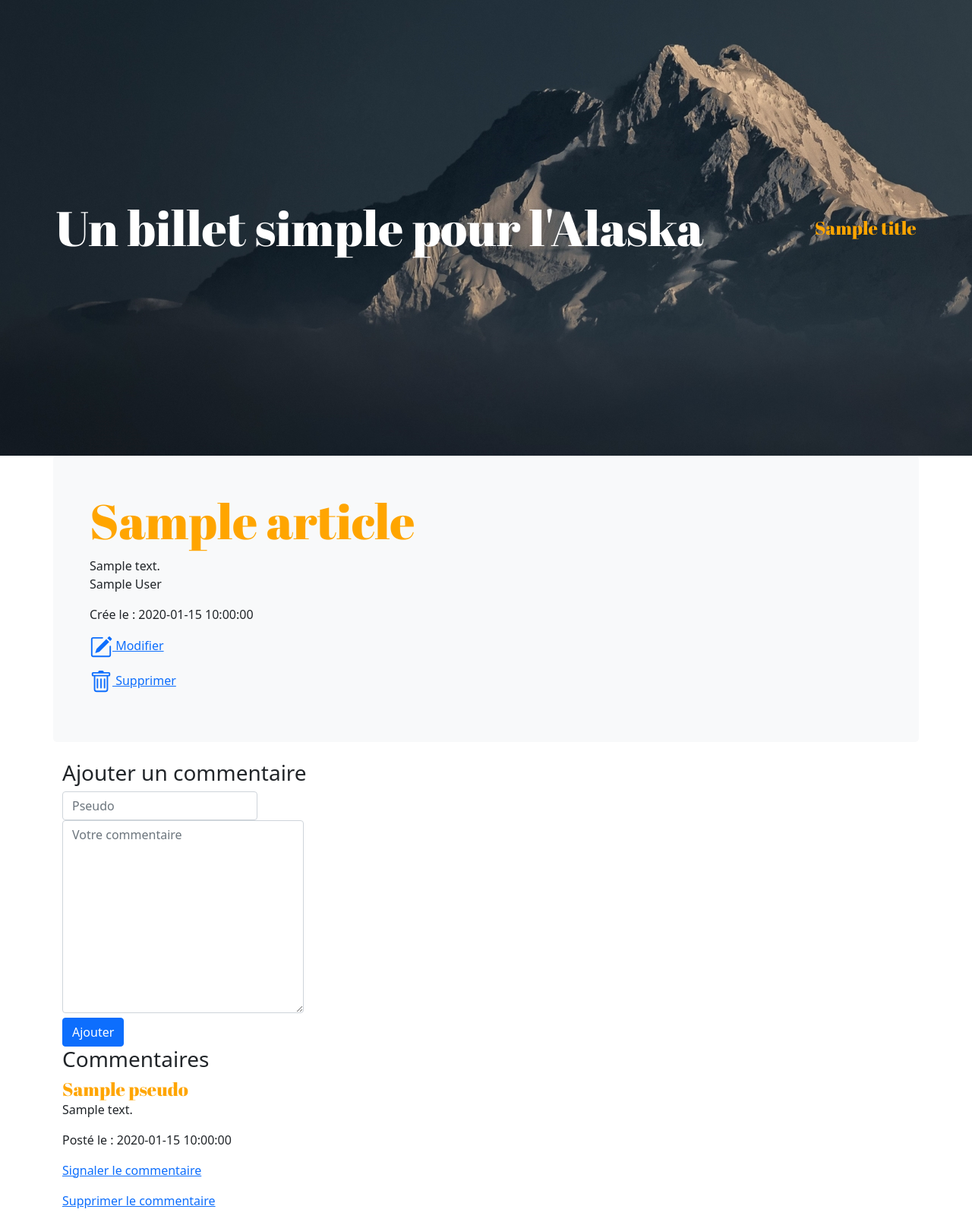
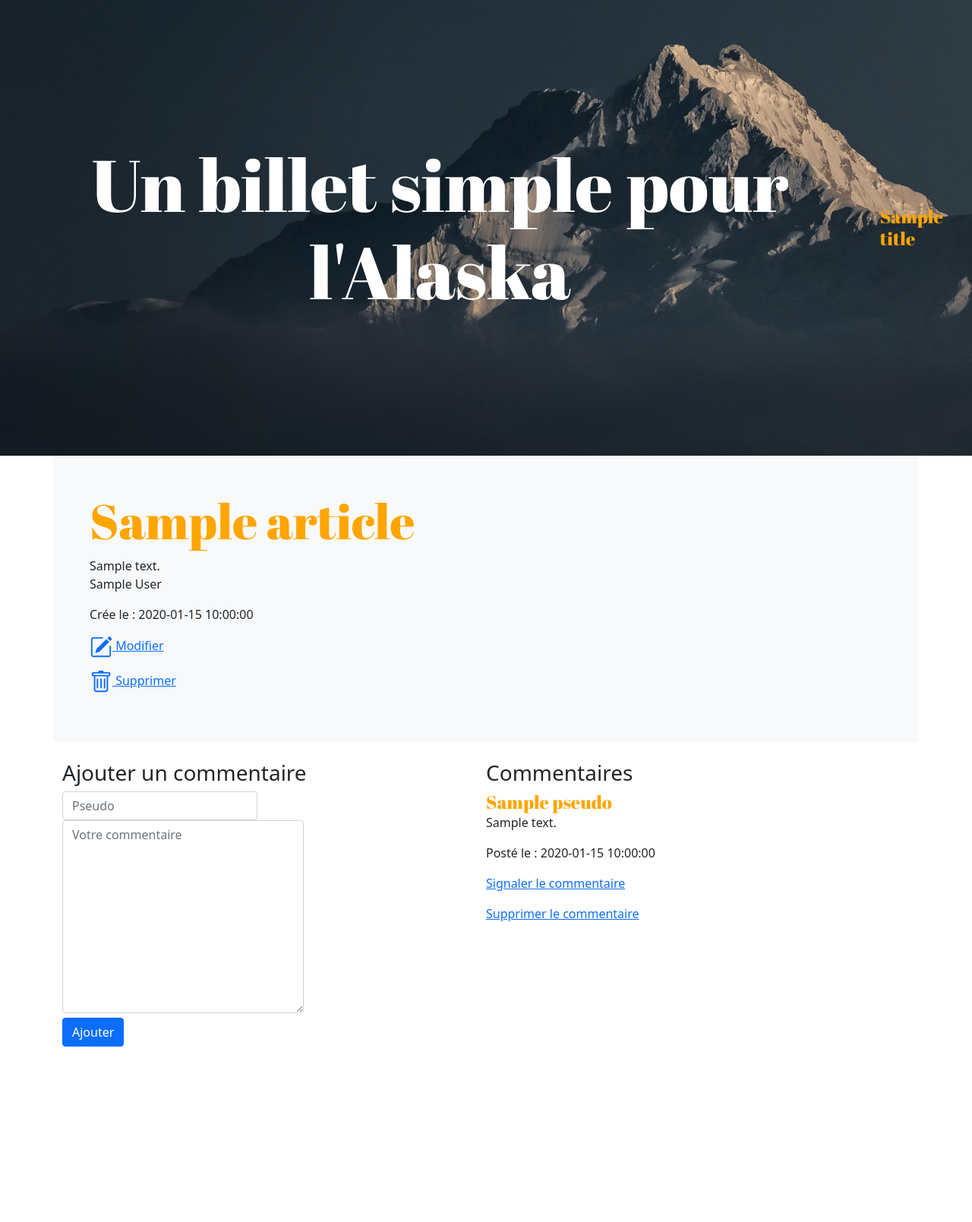
Before and after one commit to LHauwen/Projet-4-OC, a PHP site: template templates/single.php in a window 1280 px wide. Shown: the part 104-1713 px from the top of the page at 76% size. After the commit the page ends 1482 px from the top, so only its background shows below. Run offline with PHP 8.4, Linux system fonts and the light colour scheme; the template is opened without the code that fills it: most values are stand-ins (such as "Sample title", 1, 10 or a date in 2020); data that the repository does not hold is empty.

Commit message:
update css

```diff
--- a/public/css/style.css
+++ b/public/css/style.css
@@ -10,7 +10,7 @@ h1{
     color: white;
     text-align: center;
     margin: auto;
-    font-size: 4em;
+    font-size: 6em;
 }
 h4{
   font-family: 'Abril Fatface', cursive;
@@ -24,7 +24,7 @@ h2{
   color:orange;
 }
 h2 a{
-  font-size: 2em;
+  font-size: 1em;
   font-family: 'Abril Fatface', cursive;
   color:orange;
 text-decoration: none;
--- a/templates/single.php
+++ b/templates/single.php
@@ -44,10 +44,13 @@
 
 <br>
 
-
-<aside id="comments" class="text-left">
+<div class="row align-items-start custom-line">
+<aside class="col">
     <h3>Ajouter un commentaire</h3>
     <?php include 'form_comment.php'; ?>
+
+    </aside>
+<aside class="col">
     <h3>Commentaires</h3>
     <?php
     foreach ($comments as $comment) {
@@ -56,7 +59,7 @@
         <p>Posté le : <?= htmlspecialchars($comment->getCreatedAt()) ?></p>
         <?php
         if ($comment->isFlag()) {
-            ?><p class="flag">Ce commentaire à été signalé</p>
+            ?><p class="flag center">Ce commentaire à été signalé</p>
             <?php
         } else {
             ?><p><a href="../public/index.php?route=flagComment&commentId=<?= $comment->getId() ?>">Signaler le commentaire</a></p>
@@ -64,6 +67,8 @@
         ?><p><a href="../public/index.php?route=deleteComment&commentId=<?= $comment->getId(); ?>">Supprimer le commentaire</a></p><?php
     }
     ?>
+
 </aside>
 </div>
 </div>
+</div>
```
